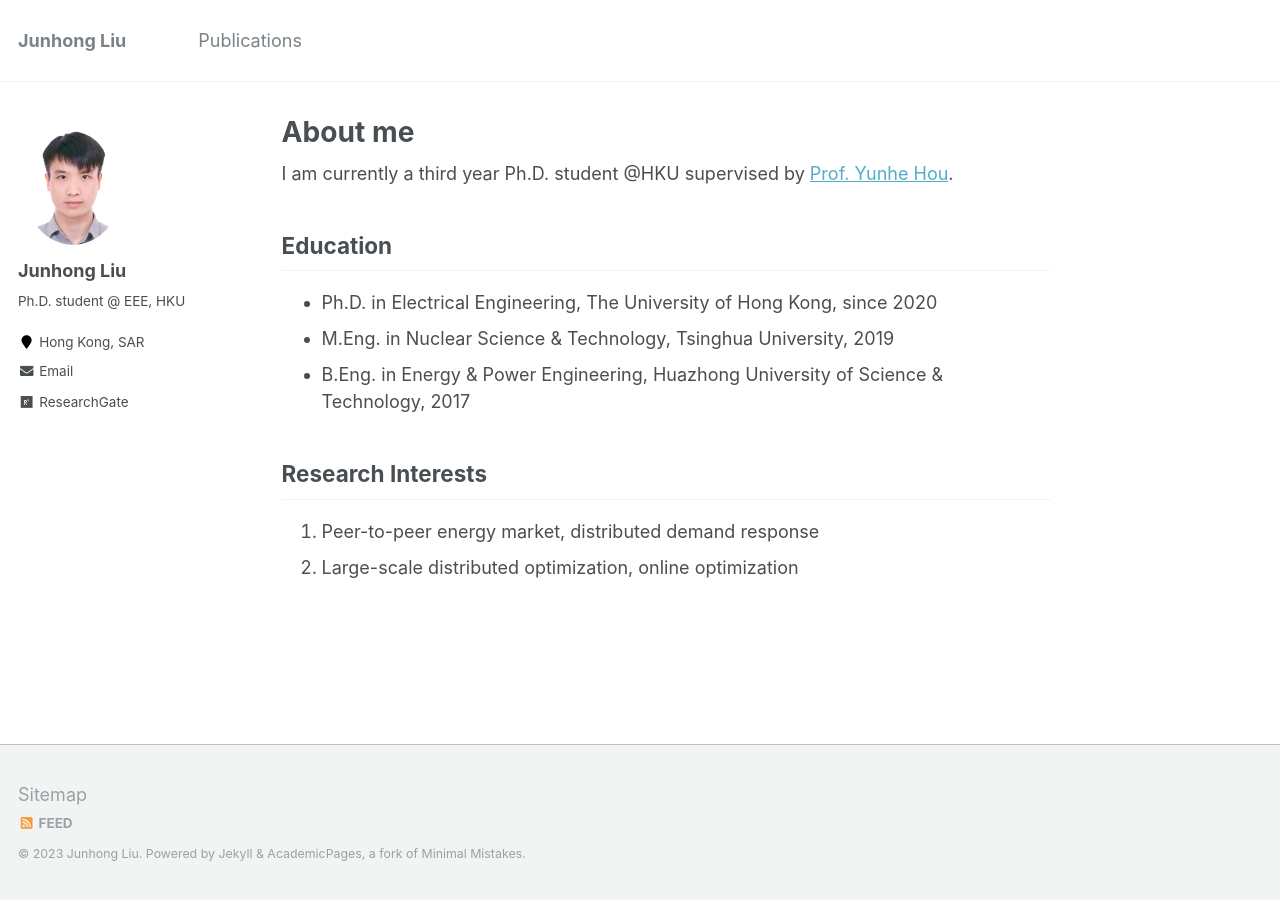
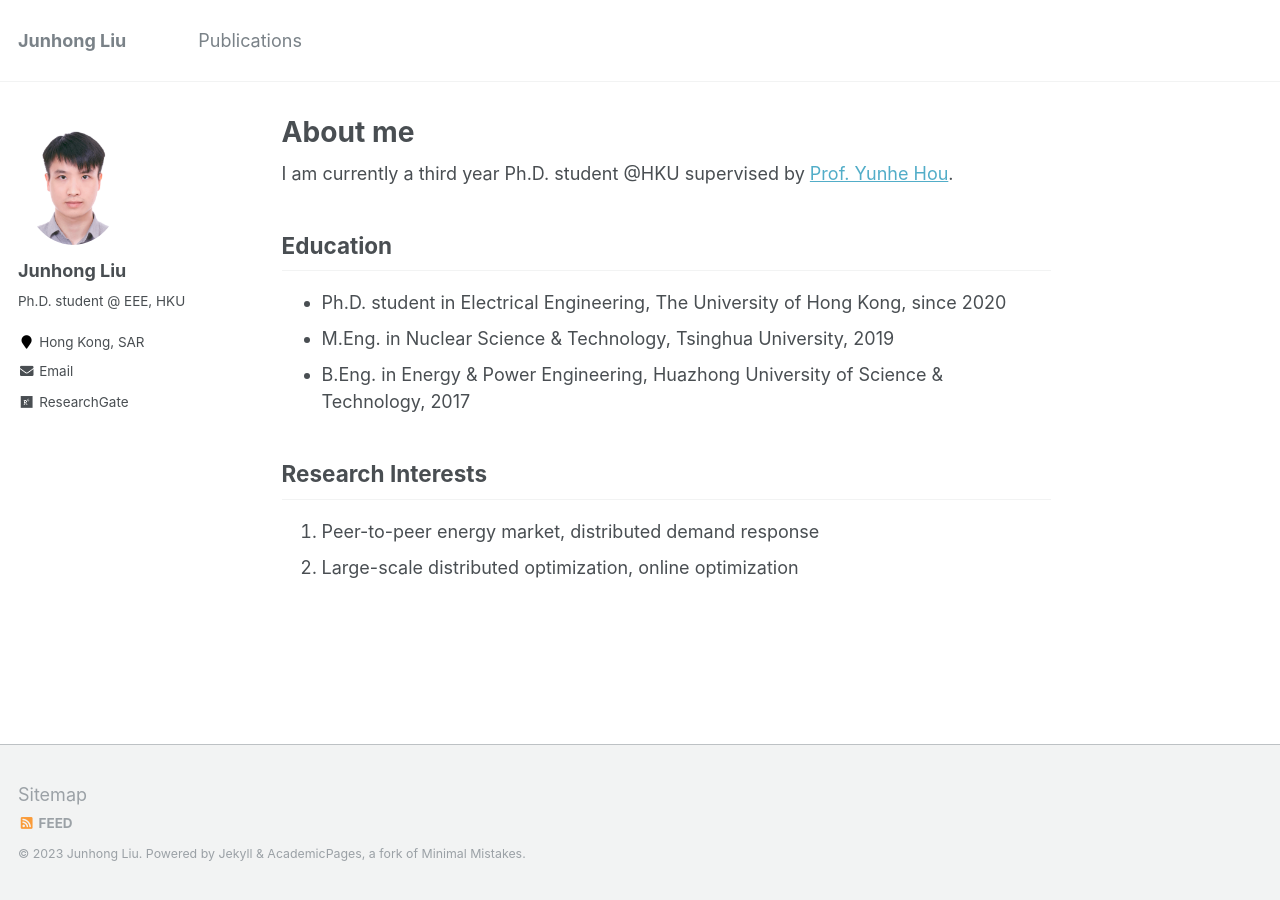
Before and after one commit to johnny-eee/online, a Jekyll site: the page built from _pages/about.md, in a window 1280 px wide. Built offline with Jekyll 4.4.1, drawn with Linux system fonts in a browser that asks for light colours.

Commit message:
Update about.md

```diff
--- a/_pages/about.md
+++ b/_pages/about.md
@@ -12,7 +12,7 @@ I am currently a third year Ph.D. student @HKU supervised by [Prof. Yunhe Hou](h
 
 ## Education
 
-* Ph.D. in Electrical Engineering, The University of Hong Kong, since 2020
+* Ph.D. student in Electrical Engineering, The University of Hong Kong, since 2020
 * M.Eng. in Nuclear Science & Technology, Tsinghua University, 2019
 * B.Eng. in Energy & Power Engineering, Huazhong University of Science & Technology, 2017
 
```
